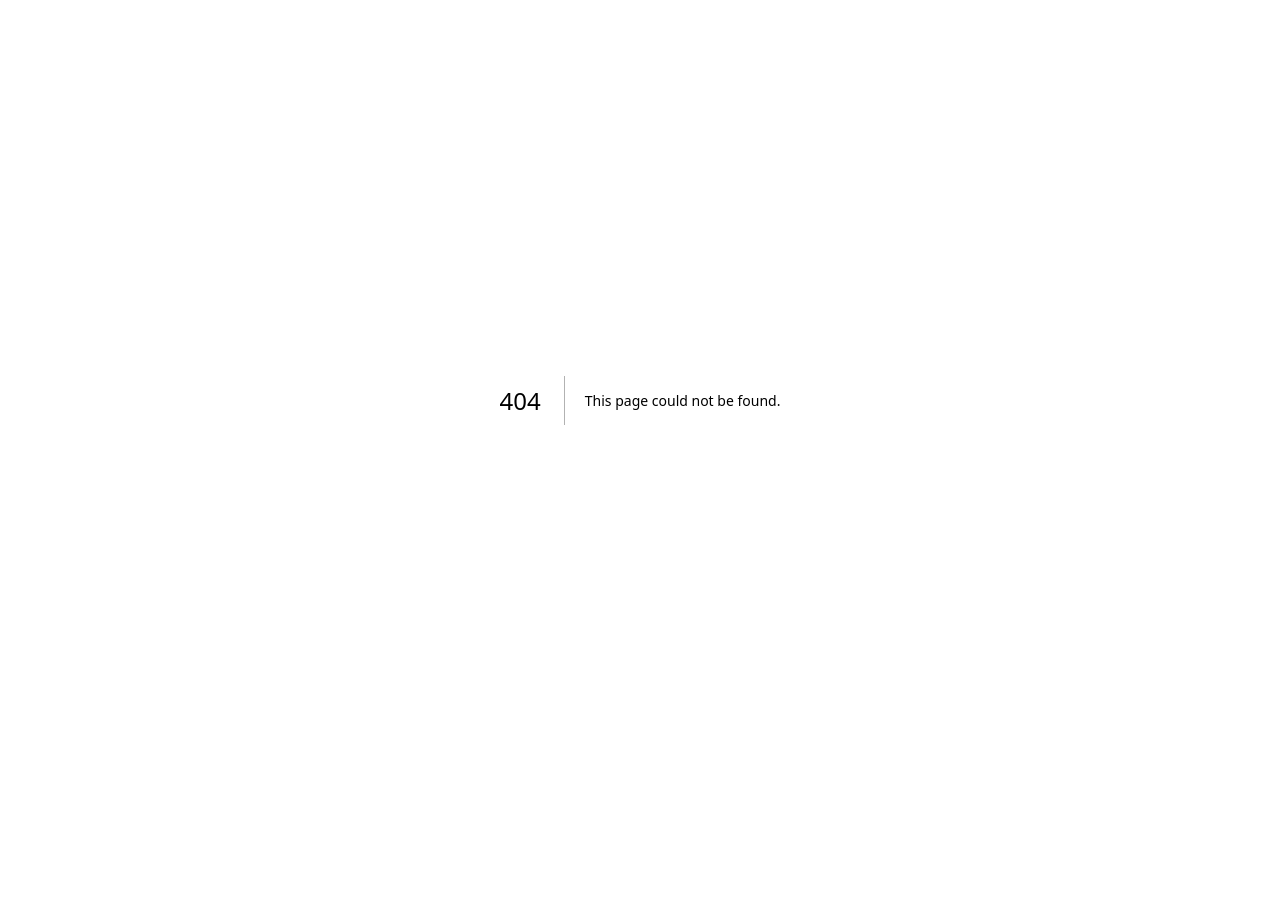
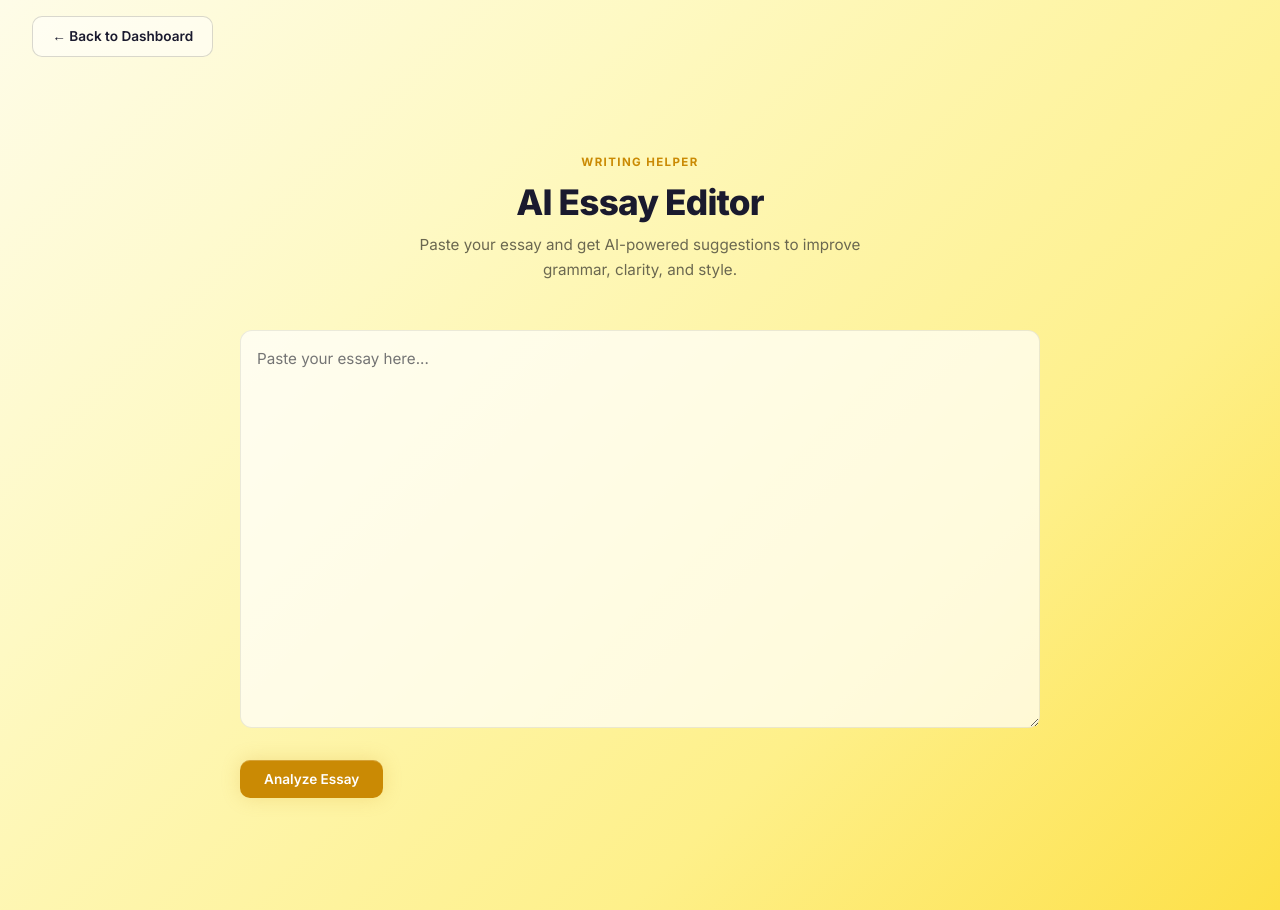
Before and after one commit to OF7777/StudyHub, a Next.js app: page /writer in a window 1280 px wide. Before the commit this address had no page. Before the commit the page ends 800 px from the top, so only its background shows below. Built offline with nearby package versions, Linux system fonts and the light colour scheme.

Commit message:
commit 14

```diff
--- /dev/null
+++ b/app/api/writing-helper/route.ts
@@ -0,0 +1,44 @@
+import { NextResponse } from "next/server";
+import OpenAI from "openai";
+
+const openai = new OpenAI({ apiKey: process.env.OPENAI_API_KEY });
+
+export async function POST(req: Request) {
+  const { essay } = await req.json();
+
+  if (!essay || typeof essay !== "string") {
+    return NextResponse.json({ error: "Essay text is required" }, { status: 400 });
+  }
+
+  const prompt = `You are an expert writing editor. Analyze the following essay and provide specific, actionable suggestions for improvement. Focus on grammar, clarity, style, and flow.
+
+Return your response as a JSON array of objects. Each object should have:
+- "original": the exact text from the essay that needs improvement (must match exactly)
+- "replacement": your suggested replacement text
+- "reason": a brief explanation of why this change improves the essay
+- "type": one of "grammar", "style", "clarity", "flow", or "wording"
+
+If the essay is already excellent, return an empty array.
+
+Essay to analyze:
+"""
+${essay}
+"""
+
+Return ONLY the JSON array, no markdown formatting or code blocks.`;
+
+  const completion = await openai.chat.completions.create({
+    model: "gpt-4o-mini",
+    messages: [{ role: "user", content: prompt }],
+    temperature: 0.3,
+  });
+
+  const text = completion.choices[0]?.message?.content || "[]";
+
+  try {
+    const suggestions = JSON.parse(text);
+    return NextResponse.json({ suggestions });
+  } catch {
+    return NextResponse.json({ error: "Failed to parse suggestions", raw: text }, { status: 500 });
+  }
+}
--- /dev/null
+++ b/app/writer/page.tsx
@@ -0,0 +1,226 @@
+"use client";
+
+import { useState } from "react";
+import Link from "next/link";
+
+interface Suggestion {
+  original: string;
+  replacement: string;
+  reason: string;
+  type: string;
+}
+
+export default function WritingHelperPage() {
+  const [essay, setEssay] = useState("");
+  const [suggestions, setSuggestions] = useState<Suggestion[]>([]);
+  const [loading, setLoading] = useState(false);
+  const [error, setError] = useState("");
+
+  const handleAnalyze = async () => {
+    if (!essay.trim()) return;
+
+    setLoading(true);
+    setError("");
+    setSuggestions([]);
+
+    try {
+      const res = await fetch("/api/writing-helper", {
+        method: "POST",
+        headers: { "Content-Type": "application/json" },
+        body: JSON.stringify({ essay: essay.trim() }),
+      });
+      const data = await res.json();
+      if (data.error) {
+        setError(data.error);
+      } else {
+        setSuggestions(data.suggestions);
+      }
+    } catch {
+      setError("Something went wrong. Try again.");
+    } finally {
+      setLoading(false);
+    }
+  };
+
+  const handleAccept = (suggestion: Suggestion) => {
+    const newText = essay.replace(suggestion.original, suggestion.replacement);
+    setEssay(newText);
+    setSuggestions(suggestions.filter((s) => s !== suggestion));
+  };
+
+  const handleDecline = (suggestion: Suggestion) => {
+    setSuggestions(suggestions.filter((s) => s !== suggestion));
+  };
+
+  const typeColors: Record<string, string> = {
+    grammar: "var(--orange)",
+    style: "var(--blue)",
+    clarity: "var(--green)",
+    flow: "var(--cyan)",
+    wording: "var(--pink)",
+  };
+
+  return (
+    <>
+      <div style={{ padding: "1rem 2rem" }}>
+        <Link href="/dashboard" className="btn btn-outline" style={{ fontSize: "0.85rem" }}>
+          ← Back to Dashboard
+        </Link>
+      </div>
+
+      <div className="section">
+        <p className="section-label">Writing Helper</p>
+        <h2 className="section-title">AI Essay Editor</h2>
+        <p className="section-sub">
+          Paste your essay and get AI-powered suggestions to improve grammar, clarity, and style.
+        </p>
+
+        <div style={{ maxWidth: 800, margin: "0 auto" }}>
+          <div style={{ marginBottom: "1.5rem" }}>
+            <textarea
+              value={essay}
+              onChange={(e) => setEssay(e.target.value)}
+              placeholder="Paste your essay here..."
+              rows={15}
+              style={{
+                width: "100%",
+                padding: "1rem",
+                borderRadius: "12px",
+                border: "1px solid var(--border)",
+                fontSize: "0.95rem",
+                fontFamily: "inherit",
+                lineHeight: 1.6,
+                resize: "vertical",
+                background: "rgba(255,255,255,0.7)",
+              }}
+            />
+          </div>
+
+          <div style={{ display: "flex", gap: "0.75rem", marginBottom: "2rem" }}>
+            <button
+              onClick={handleAnalyze}
+              disabled={loading || !essay.trim()}
+              className="btn btn-primary"
+              style={{ padding: "0.7rem 1.5rem" }}
+            >
+              {loading ? "Analyzing..." : "Analyze Essay"}
+            </button>
+            {essay && (
+              <button
+                onClick={() => {
+                  setEssay("");
+                  setSuggestions([]);
+                  setError("");
+                }}
+                className="btn btn-outline"
+                style={{ padding: "0.7rem 1.5rem" }}
+              >
+                Clear
+              </button>
+            )}
+          </div>
+
+          {error && (
+            <div style={{ textAlign: "center", color: "var(--orange)", marginBottom: "1.5rem" }}>
+              {error}
+            </div>
+          )}
+
+          {suggestions.length > 0 && (
+            <div>
+              <h3 style={{ fontSize: "1.1rem", fontWeight: 700, marginBottom: "1rem" }}>
+                Suggestions ({suggestions.length})
+              </h3>
+              <div style={{ display: "flex", flexDirection: "column", gap: "1rem" }}>
+                {suggestions.map((suggestion, i) => (
+                  <div
+                    key={i}
+                    style={{
+                      padding: "1.25rem",
+                      background: "rgba(255,255,255,0.8)",
+                      border: "1px solid var(--border)",
+                      borderRadius: "12px",
+                    }}
+                  >
+                    <div style={{ display: "flex", justifyContent: "space-between", alignItems: "start", marginBottom: "0.75rem" }}>
+                      <span
+                        style={{
+                          fontSize: "0.75rem",
+                          fontWeight: 600,
+                          padding: "0.25rem 0.6rem",
+                          borderRadius: "6px",
+                          background: `${typeColors[suggestion.type] || "var(--text-muted)"}20`,
+                          color: typeColors[suggestion.type] || "var(--text-muted)",
+                          textTransform: "capitalize",
+                        }}
+                      >
+                        {suggestion.type}
+                      </span>
+                    </div>
+
+                    <div style={{ marginBottom: "0.75rem" }}>
+                      <div style={{ fontSize: "0.85rem", color: "var(--text-muted)", marginBottom: "0.25rem" }}>Original:</div>
+                      <div
+                        style={{
+                          padding: "0.6rem 0.8rem",
+                          background: "rgba(234,88,12,0.08)",
+                          borderRadius: "6px",
+                          fontSize: "0.9rem",
+                          borderLeft: "3px solid var(--orange)",
+                        }}
+                      >
+                        {suggestion.original}
+                      </div>
+                    </div>
+
+                    <div style={{ marginBottom: "0.75rem" }}>
+                      <div style={{ fontSize: "0.85rem", color: "var(--text-muted)", marginBottom: "0.25rem" }}>Suggested:</div>
+                      <div
+                        style={{
+                          padding: "0.6rem 0.8rem",
+                          background: "rgba(22,163,74,0.08)",
+                          borderRadius: "6px",
+                          fontSize: "0.9rem",
+                          borderLeft: "3px solid var(--green)",
+                        }}
+                      >
+                        {suggestion.replacement}
+                      </div>
+                    </div>
+
+                    <div style={{ fontSize: "0.85rem", color: "var(--text-muted)", marginBottom: "1rem", fontStyle: "italic" }}>
+                      {suggestion.reason}
+                    </div>
+
+                    <div style={{ display: "flex", gap: "0.5rem" }}>
+                      <button
+                        onClick={() => handleAccept(suggestion)}
+                        className="btn btn-primary"
+                        style={{ padding: "0.4rem 1rem", fontSize: "0.85rem" }}
+                      >
+                        ✓ Accept
+                      </button>
+                      <button
+                        onClick={() => handleDecline(suggestion)}
+                        className="btn btn-outline"
+                        style={{ padding: "0.4rem 1rem", fontSize: "0.85rem" }}
+                      >
+                        ✗ Decline
+                      </button>
+                    </div>
+                  </div>
+                ))}
+              </div>
+            </div>
+          )}
+
+          {suggestions.length === 0 && !loading && essay && (
+            <div style={{ textAlign: "center", padding: "2rem", color: "var(--text-muted)" }}>
+              Click "Analyze Essay" to get suggestions
+            </div>
+          )}
+        </div>
+      </div>
+    </>
+  );
+}
```
Also changed, not shown: app/dashboard/page.tsx (+15 -5 lines).
